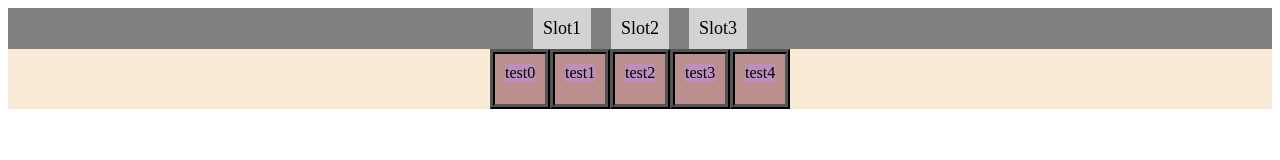
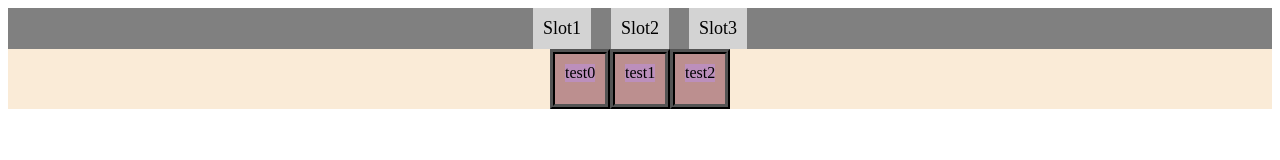
Before and after one commit to DiskMonkey/wordGameWebsite, a website: page dragUtil/dragTest.html in a window 1280 px wide. Drawn offline with nearby package versions, Linux system fonts and the light colour scheme; files whose address does not match are found by name.

Commit message:
small changes

```diff
--- a/dragUtil/choicesInit.js
+++ b/dragUtil/choicesInit.js
@@ -1,4 +1,4 @@
-var NUM_ANSWERS = 5 //TODO: make this choosable by client on prev page
+var NUM_ANSWERS = 3 //TODO: make this choosable by client on prev page
 containerElem = document.getElementById("containerAnswers")
 
 for (var i = 0; i < NUM_ANSWERS; i++)
```
Also changed, not shown: dragUtil/dragTest.html (+0 -1 lines).
